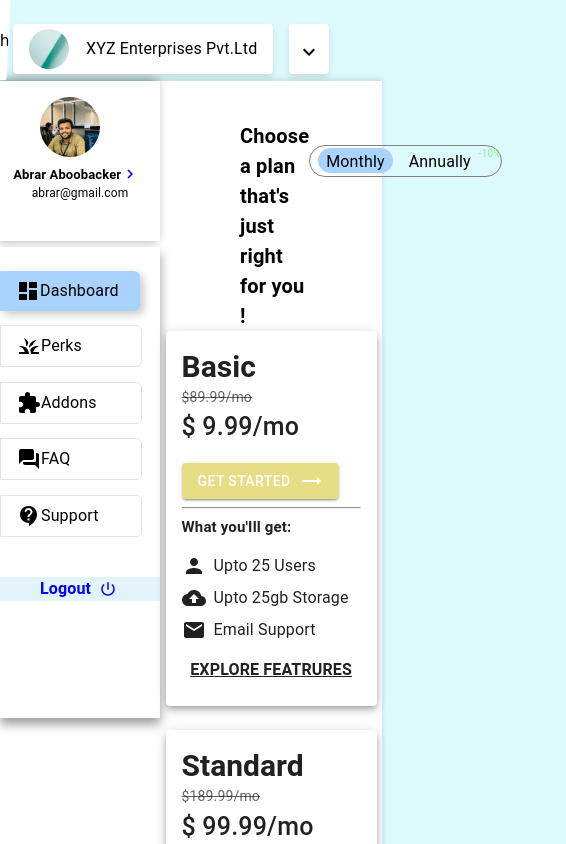
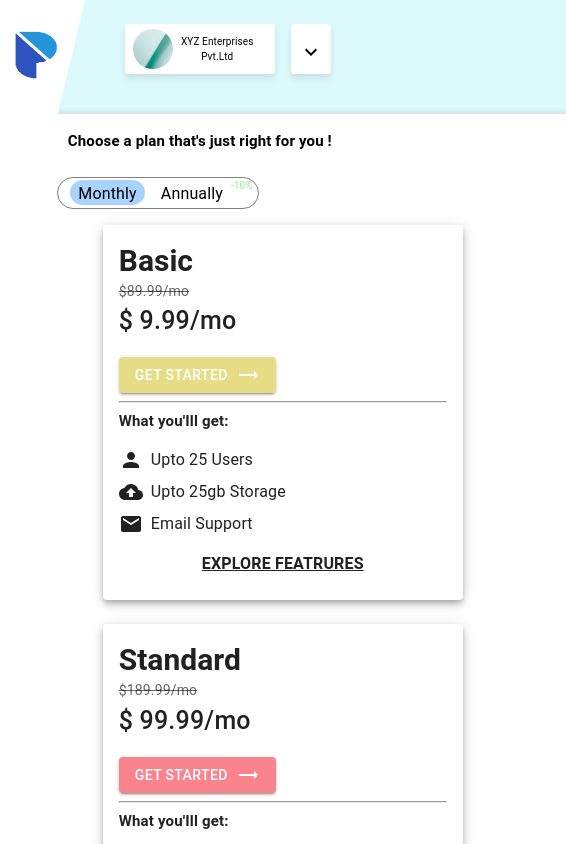
Before and after one commit to Abrar-Aboobacker/Price-listing-UI-React, a React (Create React App) app: page / in a window 390 px wide. Shown: the top 844 px of the page, 566 px wide, since content can reach past the window. Built offline with nearby package versions, Linux system fonts and the light colour scheme.

Commit message:
Main ui part done

```diff
--- a/src/Page/PriceListing.jsx
+++ b/src/Page/PriceListing.jsx
@@ -1,6 +1,6 @@
 import React from "react";
 import Navbar from "../components/Navbar/Navbar";
-import { Box, Typography } from "@mui/material";
+import { Box} from "@mui/material";
 import Sidebar from "../components/Body/Sidebar";
 import Main from "../components/Body/Main";
 
@@ -11,8 +11,8 @@ const PriceListing = () => {
       <Box
         sx={{
           background: "white",
-          height: "143vh",
-          width:'98%',
+          height: {xs:"385vh",sm:"143vh"},
+          width:{xs:'145%',sm:'98%'},
           boxShadow: "0px -2px 5px rgba(0, 0, 0, 0.1)",
         }}
       >
--- a/src/components/Body/Main.jsx
+++ b/src/components/Body/Main.jsx
@@ -10,9 +10,9 @@ const Main = () => {
   return (
     <>
       <Box
-        sx={{ display: "flex", justifyContent: "space-between", width: "80%" }}
+        sx={{ display:{ xs:'block',sm:"flex"}, justifyContent: "space-between", width: {xs:'100%',sm:"80%"} }}
       >
-        <Typography sx={{ mt: -15, ml: 30, fontWeight: 600, fontSize: 20 }}>
+        <Typography sx={{ mt: {xs:0,sm:-15}, ml: {xs:'12%',sm:30}, fontWeight: 600, fontSize: {xs:15,sm:20},pt:{xs:2,sm:0} }}>
           Choose a plan that's just right for you !
         </Typography>
         <Box
@@ -22,8 +22,9 @@ const Main = () => {
             border: "1px solid grey",
             width: 200,
             height: 30,
-            mt: -12,
-            mr: -22,
+            mt: {xs:3,sm:-12},
+            mr: {xs:0,sm:-22},
+            ml:{xs:'10%',sm:0},
             borderRadius: 10,
           }}
         >
@@ -60,11 +61,12 @@ const Main = () => {
 
       <Box
         sx={{
-          ml: 20,
+          ml: {xs:0,sm:20},
           display: "flex",
           justifyContent: "center",
           flexWrap: "wrap",
           gap: 3,
+          mt:{xs:2,sm:0}
         }}
       >
         <Plancard
@@ -105,7 +107,7 @@ const Main = () => {
           flexWrap: "wrap",
           gap: 3,
           mt: 3,
-          ml: 20,
+          ml:{ xs:0,sm:20},
         }}
       >
         <PlanCard2
--- a/src/components/Body/PlanCard2.jsx
+++ b/src/components/Body/PlanCard2.jsx
@@ -52,7 +52,7 @@ const PlanCard2 = ({
                 {ButtonContent} <TrendingFlatIcon sx={{ ml: 1 }} />
               </Button>
             </Box>
-            <Box sx={{ width: "50%" }}>
+            <Box sx={{ width: "50%",ml:2 }}>
               <Typography sx={{ mb: 2 }}>What you'll get:</Typography>
               <Typography sx={{ display: "flex", alignItems: "center", mb: 1 }}>
                 {person}
@@ -73,7 +73,7 @@ const PlanCard2 = ({
                 sx={{
                   display: "flex",
                   alignItems: "start",
-                  fontSize: 15,
+                  fontSize: {xs:9,sm:20},
                 }}
               >
                 {tick}
--- a/src/components/Body/Sidebar.jsx
+++ b/src/components/Body/Sidebar.jsx
@@ -14,6 +14,7 @@ const Sidebar = () => {
     <>
       <Box
         sx={{
+          display:{xs:'none',sm:'block'},
           height: 160,
           width: 160,
           background: "white",
@@ -32,7 +33,7 @@ const Sidebar = () => {
         </Box>
         <Typography
           sx={{
-            display: "flex",
+            display: {xs:'none',sm:'flex'},
             alignItems: "center",
             fontSize: "13px",
             fontWeight: 600,
--- a/src/components/Navbar/Navbar.jsx
+++ b/src/components/Navbar/Navbar.jsx
@@ -1,10 +1,94 @@
-import { Avatar, Box, Typography } from "@mui/material";
-import React from "react";
+import { Avatar, Box, Drawer, Typography } from "@mui/material";
+import React, { useState } from "react";
 import KeyboardArrowDownIcon from "@mui/icons-material/KeyboardArrowDown";
 import pic from "../../assets/profile.jpg";
+import logo from "../../assets/logo.png"
+import profile from "../../assets/dp.jpg";
+import KeyboardArrowRightIcon from "@mui/icons-material/KeyboardArrowRight";
+import Sidebarlist from "../Body/Sidebarlist";
+import DashboardIcon from "@mui/icons-material/Dashboard";
+import GrassIcon from '@mui/icons-material/Grass';
+import ExtensionIcon from '@mui/icons-material/Extension';
+import QuestionAnswerRoundedIcon from '@mui/icons-material/QuestionAnswerRounded';
+import ContactSupportRoundedIcon from '@mui/icons-material/ContactSupportRounded';
+import PowerSettingsNewIcon from '@mui/icons-material/PowerSettingsNew';
 const Navbar = () => {
+  const [open,setOpen]=useState(false)
+  const handleCloseDrawer = () => {
+    setOpen(false);
+  };
   return (
     <>
+      <Drawer anchor="left" open={open} onClose={handleCloseDrawer}>
+        <Box
+          role="presentation"
+          onClick={handleCloseDrawer}
+          onKeyDown={handleCloseDrawer}
+          marginTop={4}
+          marginLeft={2}
+          gap={333}
+          sx={{ width: 200 }}
+        >
+          <Box
+        sx={{
+          display:{xs:'block',sm:'none'},
+          height: 160,
+          width: 160,
+          background: "white",
+          mt: "0.5px",
+          boxShadow: "-3px -1px 10px rgba(0, 0, 0, 0.4)",
+          cursor: "pointer",
+          transition: "background-color 0.3s, box-shadow 0.3s",
+          "&:hover": {
+            boxShadow: "-3px -1px 15px rgba(0, 0, 0, 0.5)",
+          },
+        }}
+      >
+
+        <Box sx={{ pt: 2 }}>
+          <Avatar sx={{ height: "60px", width: "60px", mx: 5 }} src={profile} />
+        </Box>
+        <Typography
+          sx={{
+            display: {xs:'flex',sm:'none'},
+            alignItems: "center",
+            fontSize: "13px",
+            fontWeight: 600,
+            ml: 1.65,
+            mt: 1,
+          }}
+        >
+          Abrar Aboobacker{" "}
+          <KeyboardArrowRightIcon
+            sx={{ fontSize: "18px", fontWeight: 600, color: "blue" }}
+          />
+        </Typography>
+        <Typography sx={{ fontSize: "12px", textAlign: "center" }}>
+          abrar@gmail.com
+        </Typography>
+        <Box
+        sx={{
+            height:  '53vh',
+          width: 160,
+          background: "white",
+          mt: "45px",
+          pt:3,
+          boxShadow: "0px 6px 10px rgba(0, 0, 0, 0.4)",
+        }}
+      >
+     <Sidebarlist backgroundColor="#a9d3fc" icon={<DashboardIcon />} name='Dashboard' shadow="4px 4px 9px rgba(0, 0, 0, 0.2)"/>
+     <Sidebarlist  icon={<GrassIcon />} name='Perks' border="1px solid #e3e3e3"/>
+     <Sidebarlist  icon={<ExtensionIcon />} name='Addons' border="1px solid #e3e3e3"/>
+     <Sidebarlist  icon={<QuestionAnswerRoundedIcon />} name='FAQ' border="1px solid #e3e3e3"/>
+     <Sidebarlist  icon={<ContactSupportRoundedIcon />} name='Support' border="1px solid #e3e3e3"/>
+     <Box sx={{width:'100%',background:'#e3f5fa'}}>
+        <Typography sx={{display:'flex',alignItems:'center',textAlign:'center',color:'blue',fontWeight:600,mx:5,mt:5,cursor:'pointer'}}>Logout <PowerSettingsNewIcon sx={{fontSize:18,ml:1}}/></Typography>
+     </Box>
+      </Box>
+      </Box>
+
+        </Box>
+      </Drawer>
       <Box sx={{ display: "flex", justifyContent: "space-between" }}>
         <Box
           sx={{
@@ -12,20 +96,41 @@ const Navbar = () => {
             height: "inherit",
             width: "25%",
             background: "white",
-            display: "block",
-            clipPath: "polygon(0% 0%, 80% 0%, 48% 100%, 0% 100%)",
+            display: {xs:'block',sm:"none"},
+            clipPath: {xs:"polygon(0% 0%, 100% 0%, 68% 100%, 0% 100%)",sm:"polygon(0% 0%, 80% 0%, 48% 100%, 0% 100%)"},
             boxShadow: "0px 80px 60px rgba(0, 0, 0, 0.1)",
+            cursor:"pointer"
+
           }}
+          onClick={() => setOpen(true)}
         >
-          hi
+          <img src={logo} alt="logo" width="50"
+        height="50"   style={{marginRight:25,paddingLeft:10}}/>
         </Box>
-        <Box sx={{ display: "flex", justifyContent: "center" }}>
+        <Box
+          sx={{
+            padding: "30px 0",
+            height: "inherit",
+            width: "25%",
+            background: "white",
+            display: {xs:'none',sm:"block"},
+            clipPath: {xs:"polygon(0% 0%, 100% 0%, 68% 100%, 0% 100%)",sm:"polygon(0% 0%, 80% 0%, 48% 100%, 0% 100%)"},
+            boxShadow: "0px 80px 60px rgba(0, 0, 0, 0.1)",
+            cursor:"pointer"
+
+          }}
+          onClick={() => setOpen(true)}
+        >
+          <img src={logo} alt="logo" width="50"
+        height="50"   style={{marginRight:25,paddingLeft:10}}/>
+        </Box>
+        <Box sx={{ display: "flex", justifyContent: "center",ml:{xs:5,sm:0} }}>
           <Box
             sx={{
               display: "flex",
               justifyContent: "space-between",
               alignItems: "center",
-              width: "260px",
+              width: {xs:"150px",sm:"260px"},
               height: "50px",
               background: "white",
               marginRight: 2,
@@ -34,8 +139,8 @@ const Navbar = () => {
               borderRadius: 1,
             }}
           >
-            <Avatar sx={{ ml: 2 }} src={pic} />
-            <Typography sx={{ mr: 2, textAlign: "center" }}>
+            <Avatar sx={{ ml:{xs:1} }} src={pic} />
+            <Typography sx={{ mr: 2, textAlign: "center",fontSize:{xs:10},ml:{xs:0.3} }}>
               XYZ Enterprises Pvt.Ltd
             </Typography>
           </Box>
@@ -55,7 +160,6 @@ const Navbar = () => {
           </Box>
         </Box>
       </Box>
-
     </>
   );
 };
```
Also changed, not shown: src/assets/logo.png (added).
